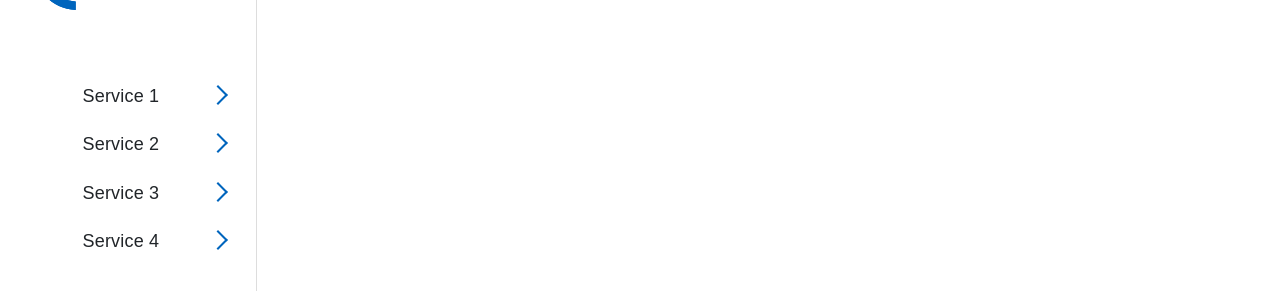
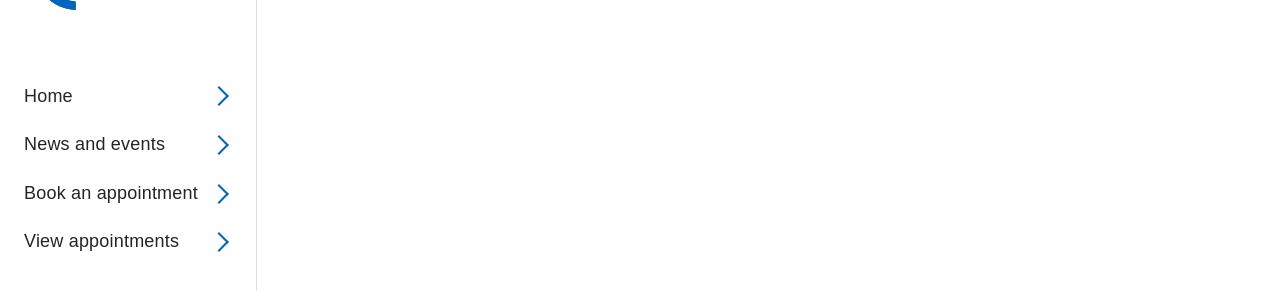
Before and after one commit to Lee-250/React-axios, a React (Create React App) app: page / in a window 1280 px wide. Shown: the part 185-476 px from the top of the page. Built offline with nearby package versions, Linux system fonts and the light colour scheme.

Commit message:
add link to calendar at side bar

```diff
--- a/src/App.css
+++ b/src/App.css
@@ -121,22 +121,33 @@ body {
   width: 100%;
 }
 .menu-item {
+  display: grid;
+  grid-template-columns: 1fr 20px;
+  align-items: center;
   padding: 16px 24px 11px 24px;
   min-width: 80%;
-  text-align: center;
+  text-align: left;
 }
+
 .menu-item::after {
   content: '';
   display: inline-block;
-  position: relative;
   border-style: solid;
   border-width: 2px 2px 0 0;
   transform: rotate(45deg);
   border-color:#0065BD;
   width: 12px;
   height: 12px;
-  left: 25%;
+}
 
+.menu-item a {
+  text-decoration: none;
+  color: inherit;
+}
+
+.menu-item:hover, .menu-item:active {
+  background-color: #D1D2D6;
+  color: #000000;
 }
 
 .logo-wrapper {
--- a/src/Components/Menu.js
+++ b/src/Components/Menu.js
@@ -11,10 +11,10 @@ const Menu = () => {
                 </div>
             </Link>
             <ul className='menu-list'>
-                <li className='menu-item'>Service 1</li>
-                <li className='menu-item'>Service 2</li>
-                <li className='menu-item'>Service 3</li>
-                <li className='menu-item'>Service 4</li>
+                <li className='menu-item'>Home</li>
+                <li className='menu-item'>News and events</li>
+                <li className='menu-item'><Link to="/">Book an appointment</Link></li>
+                <li className='menu-item'><Link to="/calendar">View appointments</Link></li>
             </ul>
 
 
```
